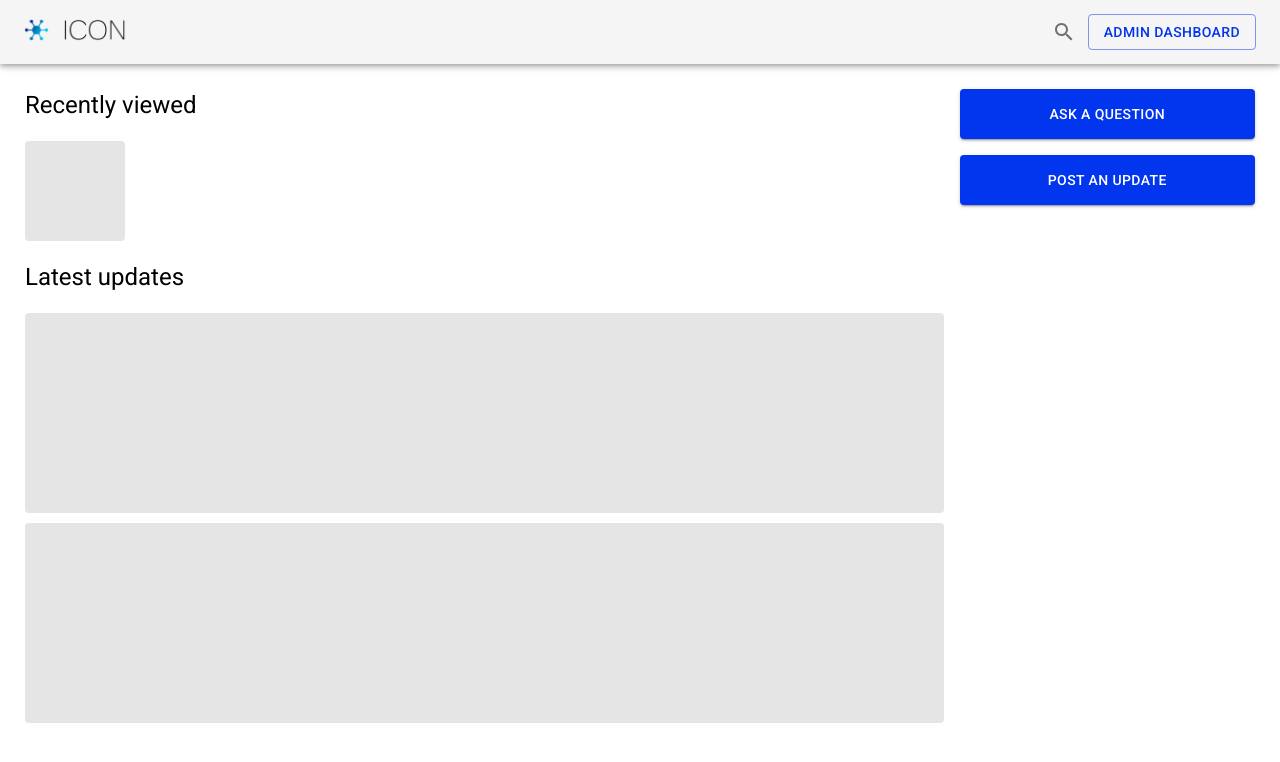
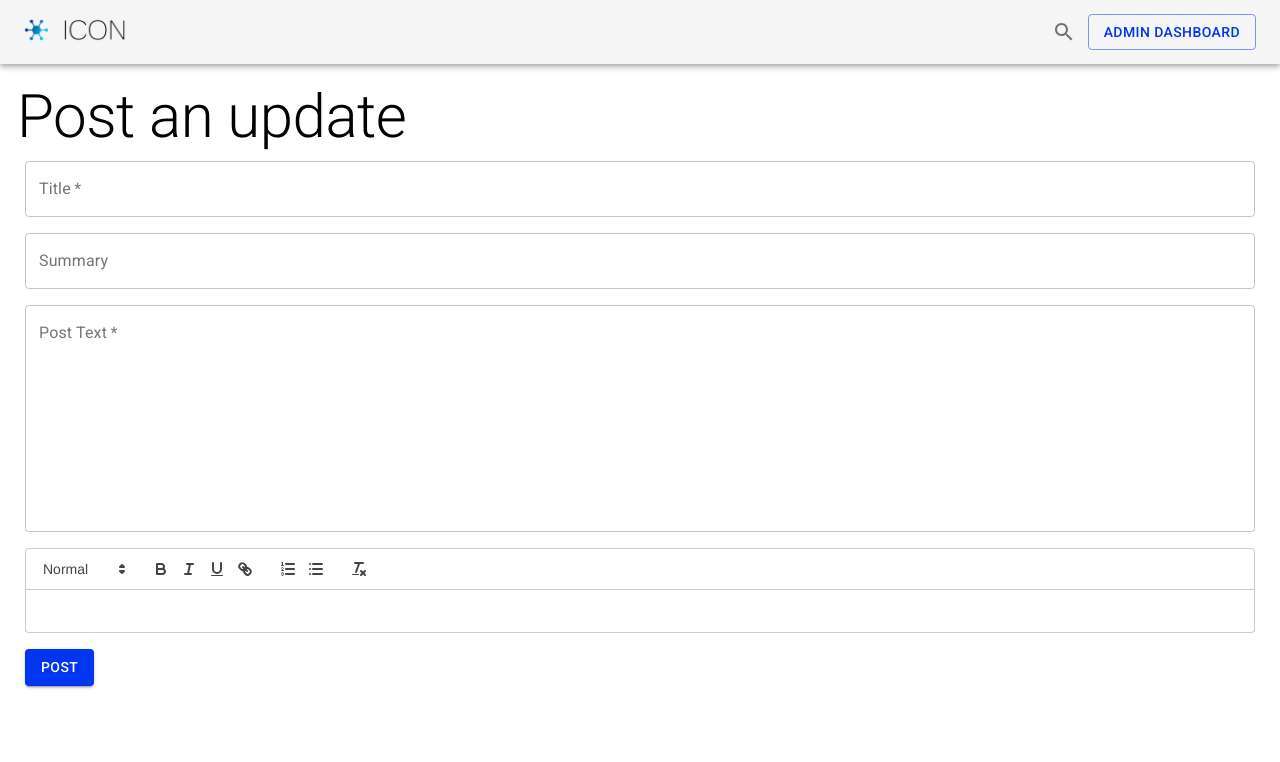
Before and after one commit to ic-drp02/drp-client-web, a React (Create React App) app: page /posts/create in a window 1280 px wide. Shown: the top 762 px of the page. Built offline with nearby package versions, Linux system fonts and the light colour scheme.

Commit message:
Implement rich text editor for creating posts

```diff
--- a/package.json
+++ b/package.json
@@ -11,6 +11,7 @@
     "http-proxy-middleware": "^1.0.4",
     "react": "^16.13.1",
     "react-dom": "^16.13.1",
+    "react-quill": "^2.0.0-beta.2",
     "react-router-dom": "^5.2.0",
     "react-scripts": "3.4.1"
   },
--- a/src/App.js
+++ b/src/App.js
@@ -5,7 +5,7 @@ import { AppBar, Button, IconButton, Toolbar } from "@material-ui/core";
 import SearchIcon from "@material-ui/icons/Search";
 import Home from "./pages/Home.js";
 import Question from "./pages/Question.js";
-import PostUpdate from "./pages/PostUpdate.js";
+import CreatePost from "./pages/CreatePost.js";
 import Admin from "./pages/Admin.js";
 
 import logo from "./assets/icon_logo.png";
@@ -37,7 +37,7 @@ export default function App() {
       <div style={{ padding: 25 }}>
         <Switch>
           <Route path="/admin" component={Admin} />
-          <Route path="/postupdate" component={PostUpdate} />
+          <Route path="/posts/create" component={CreatePost} />
           <Route path="/question" component={Question} />
           <Route path="/" component={Home} />
         </Switch>
--- /dev/null
+++ b/src/components/RichTextEditor/RichTextEditor.css
@@ -0,0 +1,41 @@
+.ql-toolbar {
+  border-top-left-radius: 4px;
+  border-top-right-radius: 4px;
+  box-sizing: border-box;
+}
+
+.ql-container {
+  border-bottom-left-radius: 4px;
+  border-bottom-right-radius: 4px;
+  box-sizing: border-box;
+}
+
+.quill:hover .ql-toolbar {
+  border-left-color: black;
+  border-right-color: black;
+  border-top-color: black;
+}
+
+.quill:hover .ql-container {
+  border-left-color: black;
+  border-right-color: black;
+  border-bottom-color: black;
+}
+
+.quill.active .ql-toolbar {
+  border-left-width: 2px;
+  border-right-width: 2px;
+  border-top-width: 2px;
+  border-left-color: blue;
+  border-right-color: blue;
+  border-top-color: blue;
+}
+
+.quill.active .ql-container {
+  border-left-width: 2px;
+  border-right-width: 2px;
+  border-bottom-width: 2px;
+  border-left-color: blue;
+  border-right-color: blue;
+  border-bottom-color: blue;
+}
--- /dev/null
+++ b/src/components/RichTextEditor/index.js
@@ -0,0 +1,34 @@
+import React, { useState, useEffect, useRef } from "react";
+
+import ReactQuill from "react-quill";
+import "react-quill/dist/quill.snow.css";
+import "./RichTextEditor.css";
+
+export default function RichTextEditor(props) {
+  const ref = useRef(null);
+  const [value, setValue] = useState("");
+  const [focus, setFocus] = useState(false);
+
+  useEffect(() => {
+    if (!!ref) {
+      const quill = ref.current.querySelector(".quill");
+      if (focus) {
+        quill.classList.add("active");
+      } else {
+        quill.classList.remove("active");
+      }
+    }
+  });
+
+  return (
+    <div ref={ref}>
+      <ReactQuill
+        theme="snow"
+        value={value}
+        onChange={setValue}
+        onFocus={() => setFocus(true)}
+        onBlur={() => setFocus(false)}
+      />
+    </div>
+  );
+}
--- a/src/pages/PostUpdate.js
+++ b/src/pages/CreatePost.js
@@ -3,21 +3,18 @@ import React from "react";
 import { Typography, TextField, Grid, Button } from "@material-ui/core";
 import { makeStyles } from "@material-ui/core/styles";
 
+import RichTextEditor from "../components/RichTextEditor";
+
 const useStyles = makeStyles({
   field: {
-    width: "35%",
-    marginTop: 25,
-  },
-  button: {
-    marginTop: 25,
+    width: "100%",
   },
 });
 
-export default function PostUpdate() {
+export default function CreatePost() {
   const styles = useStyles();
-
   return (
-    <Grid>
+    <Grid container spacing={2}>
       <Typography variant="h2">Post an update</Typography>
       <Grid item xs={12}>
         <TextField
@@ -27,14 +24,14 @@ export default function PostUpdate() {
           required
         />
       </Grid>
-      <Grid item>
+      <Grid item xs={12}>
         <TextField
           className={styles.field}
           label="Summary"
           variant="outlined"
         />
       </Grid>
-      <Grid item>
+      <Grid item xs={12}>
         <TextField
           className={styles.field}
           label="Post Text"
@@ -44,9 +41,14 @@ export default function PostUpdate() {
           multiline
         />
       </Grid>
-      <Button variant="contained" className={styles.button} color="primary">
-        Post
-      </Button>
+      <Grid item xs={12}>
+        <RichTextEditor />
+      </Grid>
+      <Grid item xs={12}>
+        <Button variant="contained" color="primary">
+          Post
+        </Button>
+      </Grid>
     </Grid>
   );
 }
--- a/src/pages/Home.js
+++ b/src/pages/Home.js
@@ -34,7 +34,7 @@ export default function Home() {
             </Link>
           </Grid>
           <Grid item xs={6} md={12}>
-            <Link to="/postupdate" style={{ textDecoration: "none" }}>
+            <Link to="/posts/create" style={{ textDecoration: "none" }}>
               <Button
                 className={styles.button}
                 variant="contained"
```
Also changed, not shown: 1 other file (tests, documents, lock files or other folders).
